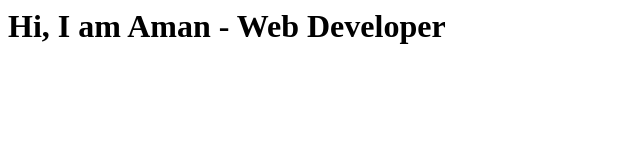
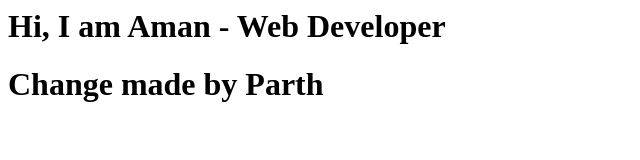
Before and after one commit to DWIJ-56/C-dac_Git_practice, a plain HTML site: page index.html in a window 1280 px wide. Shown: the whole page, without its empty margins (0-640 px from the left). Drawn offline with Linux system fonts and the light colour scheme.

Commit message:
commit form Parth

```diff
--- a/index.html
+++ b/index.html
@@ -1 +1,2 @@
 <h1>Hi, I am Aman - Web Developer</h1>
+<h1>Change made by Parth</h1>
```
